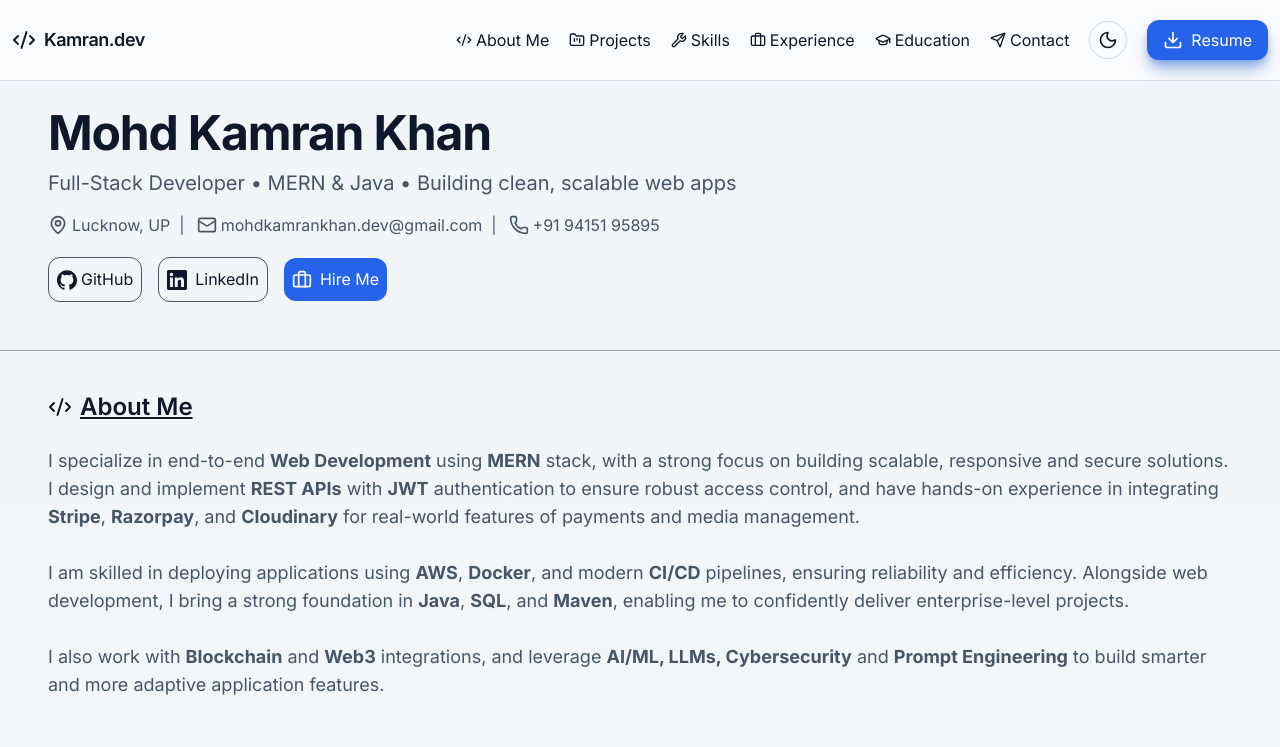
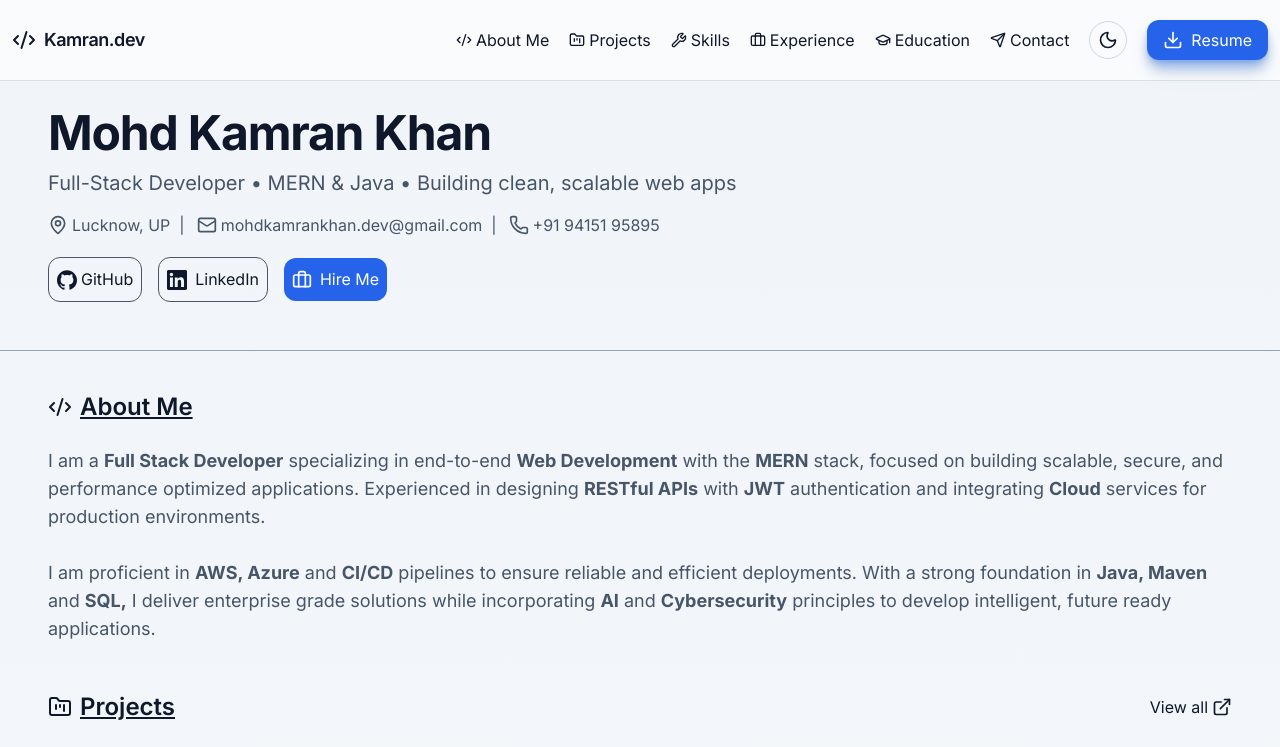
Before and after one commit to mohdkamran-khan/KAMRAN-portfolio, a React (Vite) app: page / in a window 1280 px wide. Shown: the top 747 px of the page. Built offline with nearby package versions, Linux system fonts and the light colour scheme.

Commit message:
Updated App.jsx

```diff
--- a/src/App.jsx
+++ b/src/App.jsx
@@ -793,21 +793,17 @@ export default function PortfolioSite() {
           <Code2 className="h-6 w-6" /> About Me
         </h2>
         <p className="text-lg text-slate-600 dark:text-slate-300">
-          I specialize in end-to-end <b>Web Development</b> using <b>MERN</b>{" "}
-          stack, with a strong focus on building scalable, responsive and secure
-          solutions. I design and implement <b>REST APIs</b> with <b>JWT</b>{" "}
-          authentication to ensure robust access control, and have hands-on
-          experience in integrating <b>Stripe</b>, <b>Razorpay</b>, and{" "}
-          <b>Cloudinary</b> for real-world features of payments and media
-          management. <br /> <br />I am skilled in deploying applications using{" "}
-          <b>AWS</b>, <b>Docker</b>, and modern <b>CI/CD</b> pipelines, ensuring
-          reliability and efficiency. Alongside web development, I bring a
-          strong foundation in <b>Java</b>, <b>SQL</b>, and <b>Maven</b>
-          , enabling me to confidently deliver enterprise-level projects. <br />{" "}
-          <br />I also work with <b>Blockchain</b> and <b>Web3</b> integrations,
-          and leverage <b>AI/ML, LLMs, Cybersecurity</b> and{" "}
-          <b>Prompt Engineering</b> to build smarter and more adaptive
-          application features.
+          I am a <b>Full Stack Developer</b> specializing in end-to-end{" "}
+          <b>Web Development</b> with the <b>MERN</b> stack, focused on building
+          scalable, secure, and performance optimized applications. Experienced
+          in designing <b>RESTful APIs</b> with <b>JWT</b> authentication and
+          integrating <b>Cloud</b> services for
+          production environments. <br /> <br />I am proficient in{" "}
+          <b>AWS, Azure</b> and <b>CI/CD</b> pipelines to ensure reliable and
+          efficient deployments. With a strong foundation in <b>Java, Maven</b>{" "}
+          and <b>SQL,</b> I deliver enterprise grade solutions while
+          incorporating <b>AI</b> and <b>Cybersecurity</b> principles to develop
+          intelligent, future ready applications.
         </p>
       </section>
 
```
